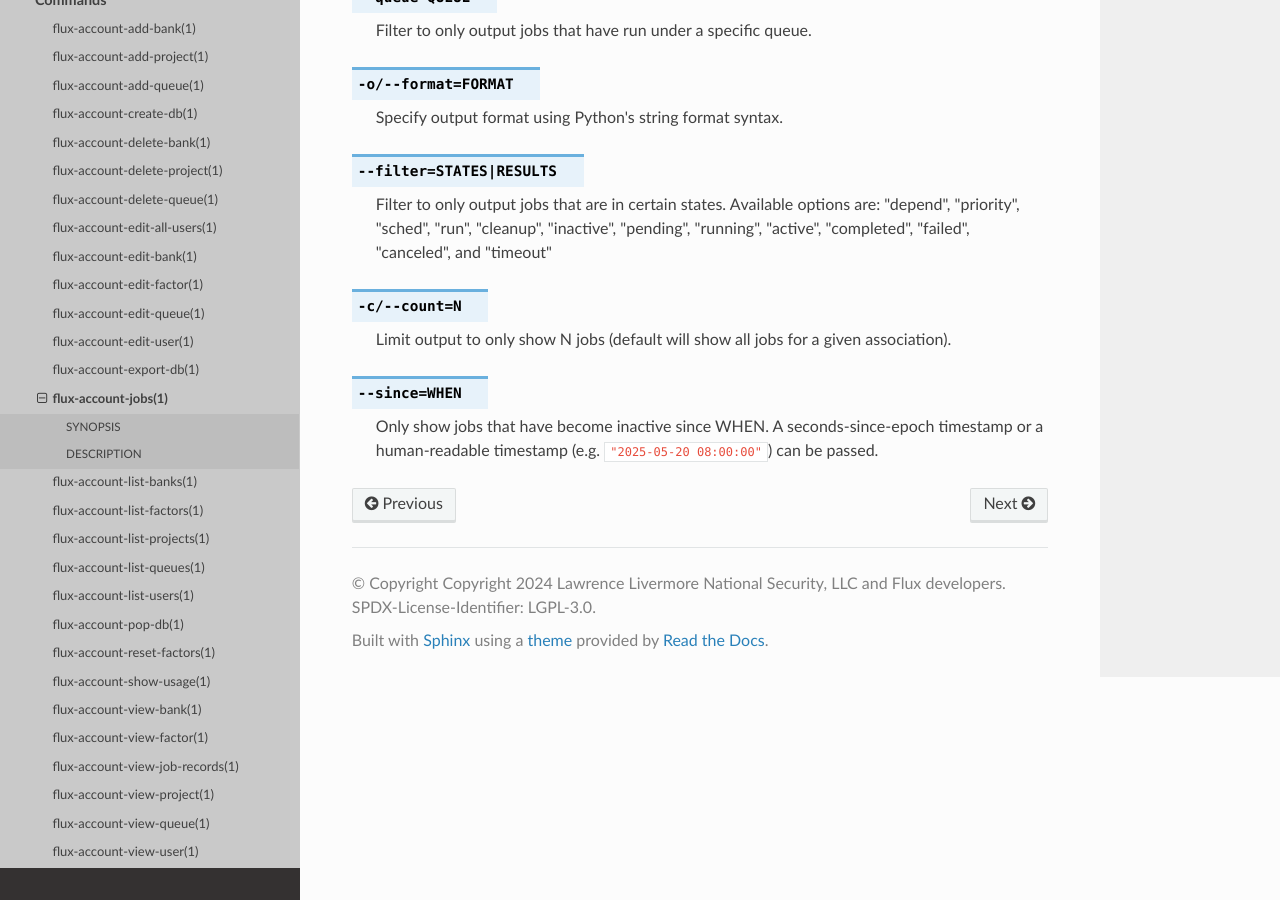
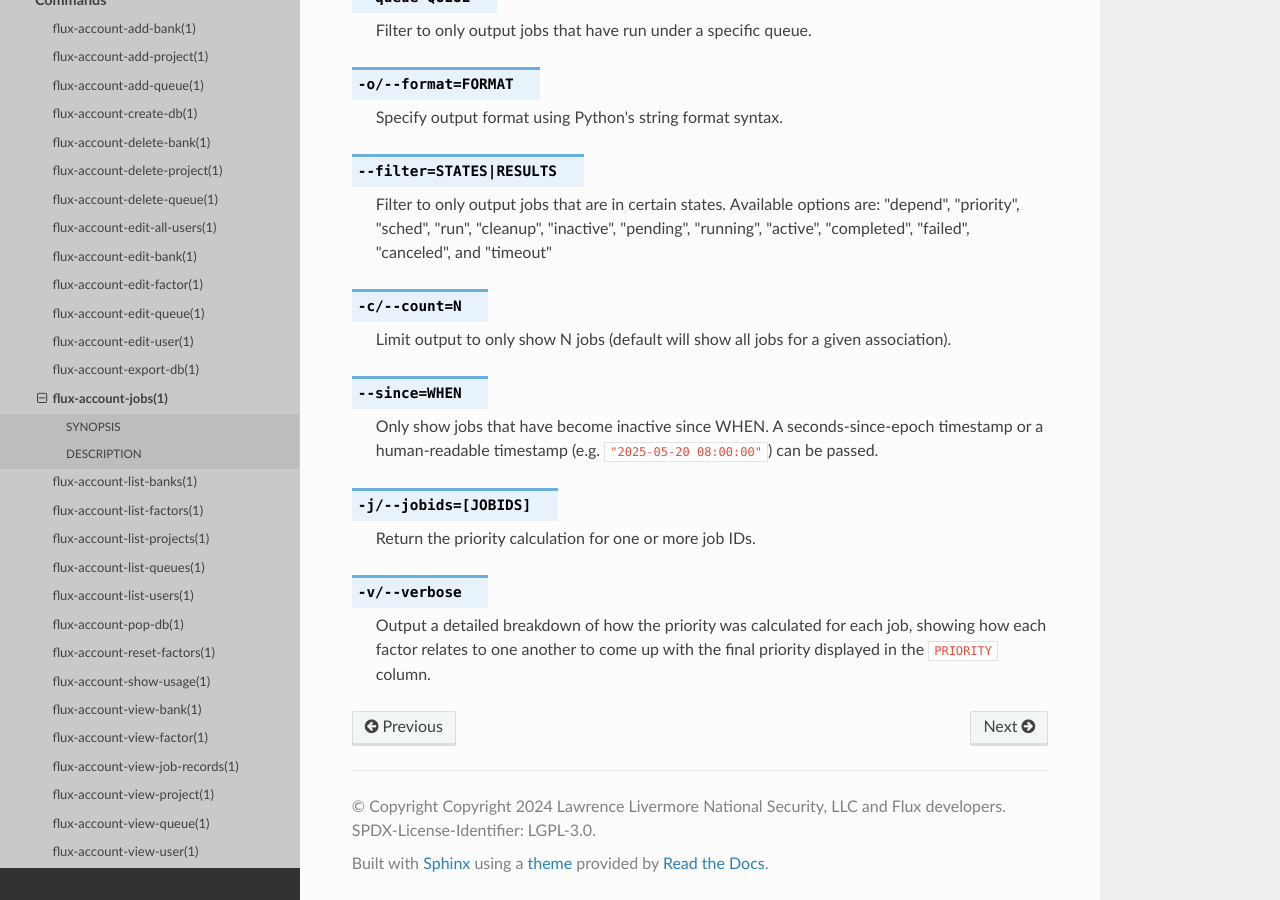
Before and after one commit to flux-framework/flux-accounting, a Sphinx documentation site: the page built from doc/man1/flux-account-jobs.rst, in a window 1280 px wide and 900 px high, scrolled down 523 px. Built offline with Sphinx 7.4.7 and the Read the Docs theme 3.1.0, drawn with Linux system fonts in a browser that asks for light colours; pages that are not in the unit, such as notebooks, are missing from menus.

Commit message:
doc: update "jobs" man(1) page with new args
Problem: The man(1) page for the "jobs" command does not list the
newly-added "-j/--jobids" and "-v/--verbose" optional arguments, which
were added in #777.

Update the man(1) page with the new optional arguments.

```diff
--- a/doc/man1/flux-account-jobs.rst
+++ b/doc/man1/flux-account-jobs.rst
@@ -47,3 +47,13 @@ priority calculations. Jobs can be filtered by bank or by queue.
     Only show jobs that have become inactive since WHEN. A seconds-since-epoch
     timestamp or a human-readable timestamp (e.g. ``"2025-05-20 08:00:00"``)
     can be passed.
+
+.. option:: -j/--jobids=[JOBIDS]
+
+    Return the priority calculation for one or more job IDs.
+
+.. option:: -v/--verbose
+
+    Output a detailed breakdown of how the priority was calculated for each
+    job, showing how each factor relates to one another to come up with the
+    final priority displayed in the ``PRIORITY`` column.
```
